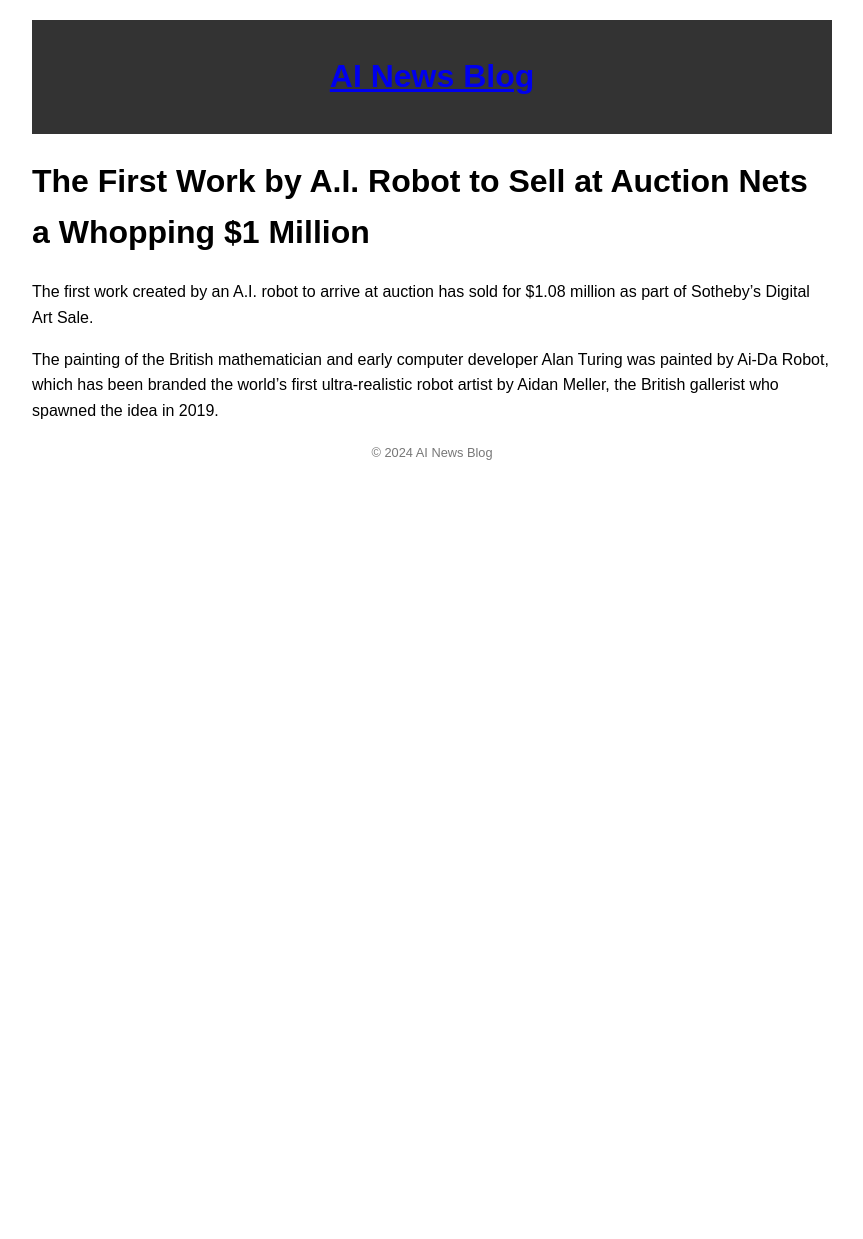
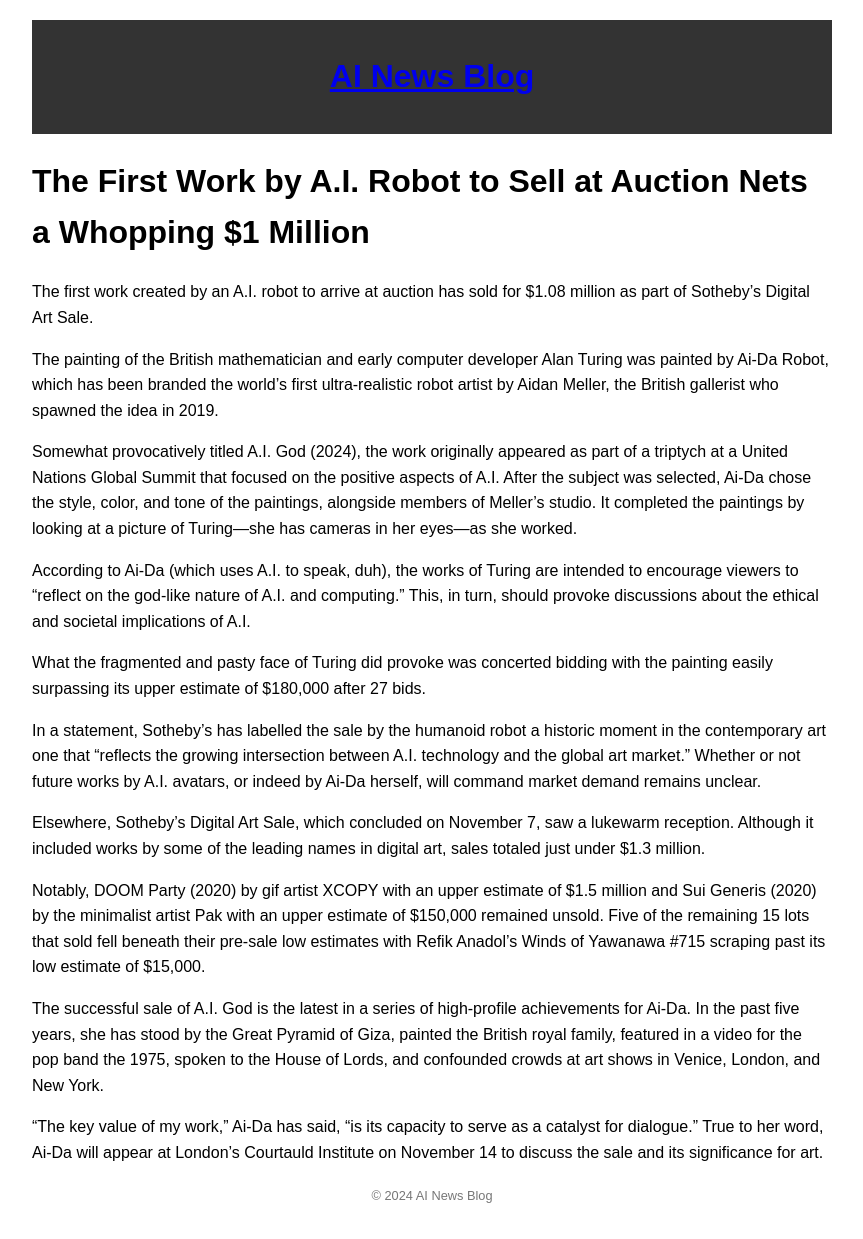
Before and after one commit to aiassistantnews/aiassistantnews.github.io, a Jekyll site: the page built from _posts/2024-09-29-second-post.md, in a window 1280 px wide. Shown: the whole page, without its empty margins (208-1071 px from the left). Built offline with Jekyll 4.4.1, drawn with Linux system fonts in a browser that asks for light colours; before the commit the page ends 900 px from its top, so only the background shows below that.

Commit message:
Second post add info

```diff
--- a/_posts/2024-09-29-second-post.md
+++ b/_posts/2024-09-29-second-post.md
@@ -9,3 +9,19 @@
 The first work created by an A.I. robot to arrive at auction has sold for $1.08 million as part of Sotheby’s Digital Art Sale.
 
 The painting of the British mathematician and early computer developer Alan Turing was painted by Ai-Da Robot, which has been branded the world’s first ultra-realistic robot artist by Aidan Meller, the British gallerist who spawned the idea in 2019.
+
+Somewhat provocatively titled A.I. God (2024), the work originally appeared as part of a triptych at a United Nations Global Summit that focused on the positive aspects of A.I. After the subject was selected, Ai-Da chose the style, color, and tone of the paintings, alongside members of Meller’s studio. It completed the paintings by looking at a picture of Turing—she has cameras in her eyes—as she worked.
+
+According to Ai-Da (which uses A.I. to speak, duh), the works of Turing are intended to encourage viewers to “reflect on the god-like nature of A.I. and computing.” This, in turn, should provoke discussions about the ethical and societal implications of A.I.
+
+What the fragmented and pasty face of Turing did provoke was concerted bidding with the painting easily surpassing its upper estimate of $180,000 after 27 bids.
+
+In a statement, Sotheby’s has labelled the sale by the humanoid robot a historic moment in the contemporary art one that “reflects the growing intersection between A.I. technology and the global art market.” Whether or not future works by A.I. avatars, or indeed by Ai-Da herself, will command market demand remains unclear.
+
+Elsewhere, Sotheby’s Digital Art Sale, which concluded on November 7, saw a lukewarm reception. Although it included works by some of the leading names in digital art, sales totaled just under $1.3 million.
+
+Notably, DOOM Party (2020) by gif artist XCOPY with an upper estimate of $1.5 million and Sui Generis (2020) by the minimalist artist Pak with an upper estimate of $150,000 remained unsold. Five of the remaining 15 lots that sold fell beneath their pre-sale low estimates with Refik Anadol’s Winds of Yawanawa #715 scraping past its low estimate of $15,000.
+
+The successful sale of A.I. God is the latest in a series of high-profile achievements for Ai-Da. In the past five years, she has stood by the Great Pyramid of Giza, painted the British royal family, featured in a video for the pop band the 1975, spoken to the House of Lords, and confounded crowds at art shows in Venice, London, and New York.
+
+“The key value of my work,” Ai-Da has said, “is its capacity to serve as a catalyst for dialogue.” True to her word, Ai-Da will appear at London’s Courtauld Institute on November 14 to discuss the sale and its significance for art.
```
